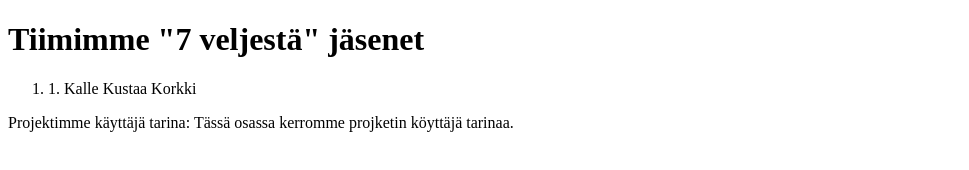
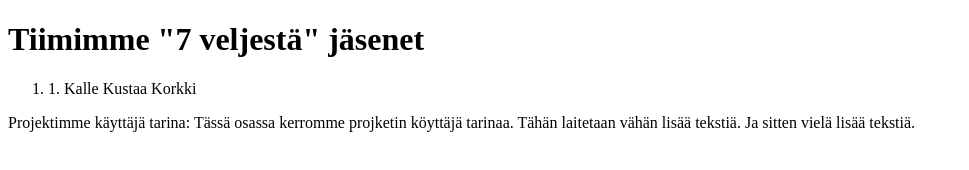
Before and after one commit to TeemuGT/WSK2_2020, a plain HTML site: page Lab21/Us.html in a window 1280 px wide. Shown: the whole page, without its empty margins (0-969 px from the left). Drawn offline with Linux system fonts and the light colour scheme.

Commit message:
Tarinanan kerrontaa

```diff
--- a/Lab21/Us.html
+++ b/Lab21/Us.html
@@ -15,6 +15,8 @@
 </p>
 <P>
     Projektimme käyttäjä tarina: Tässä osassa kerromme projketin köyttäjä tarinaa.
+    Tähän laitetaan vähän lisää tekstiä.
+    Ja sitten vielä lisää tekstiä.
 </P>
     </body>
 </head>
```
